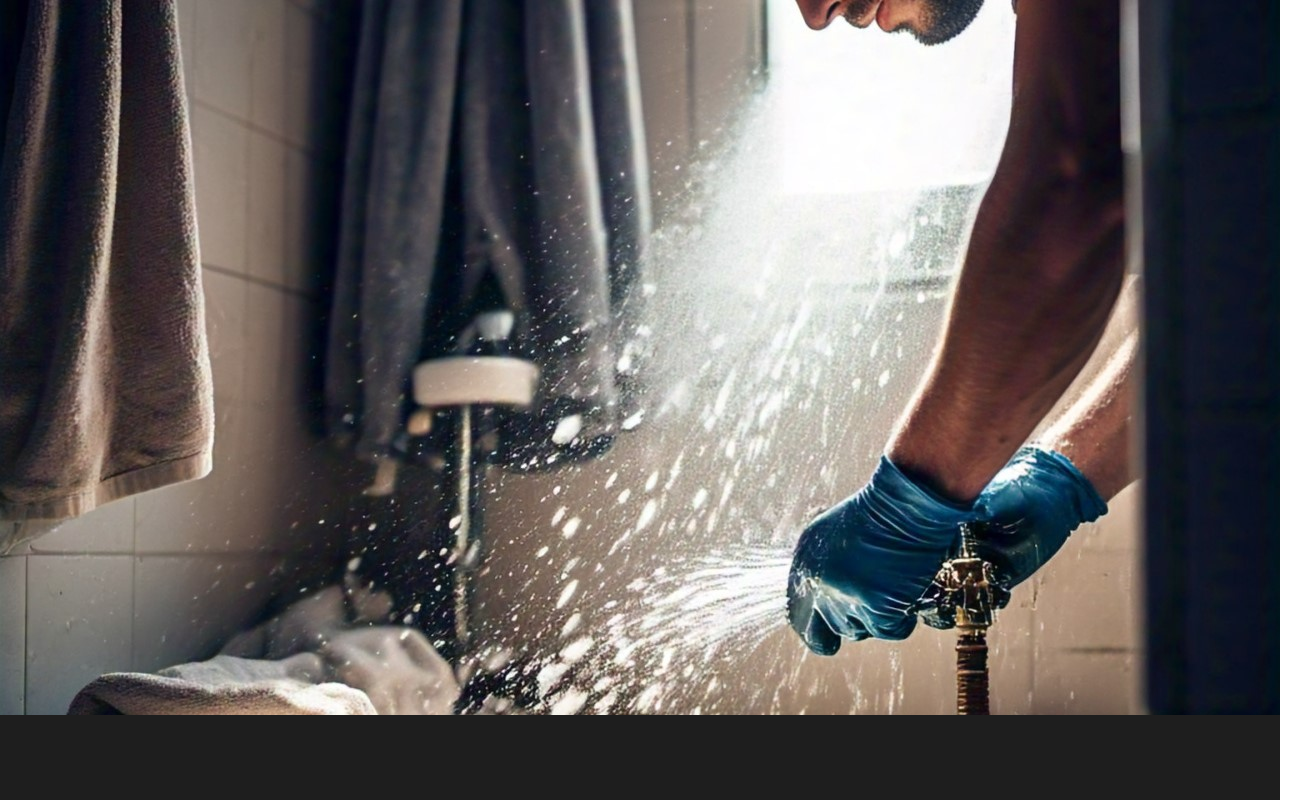
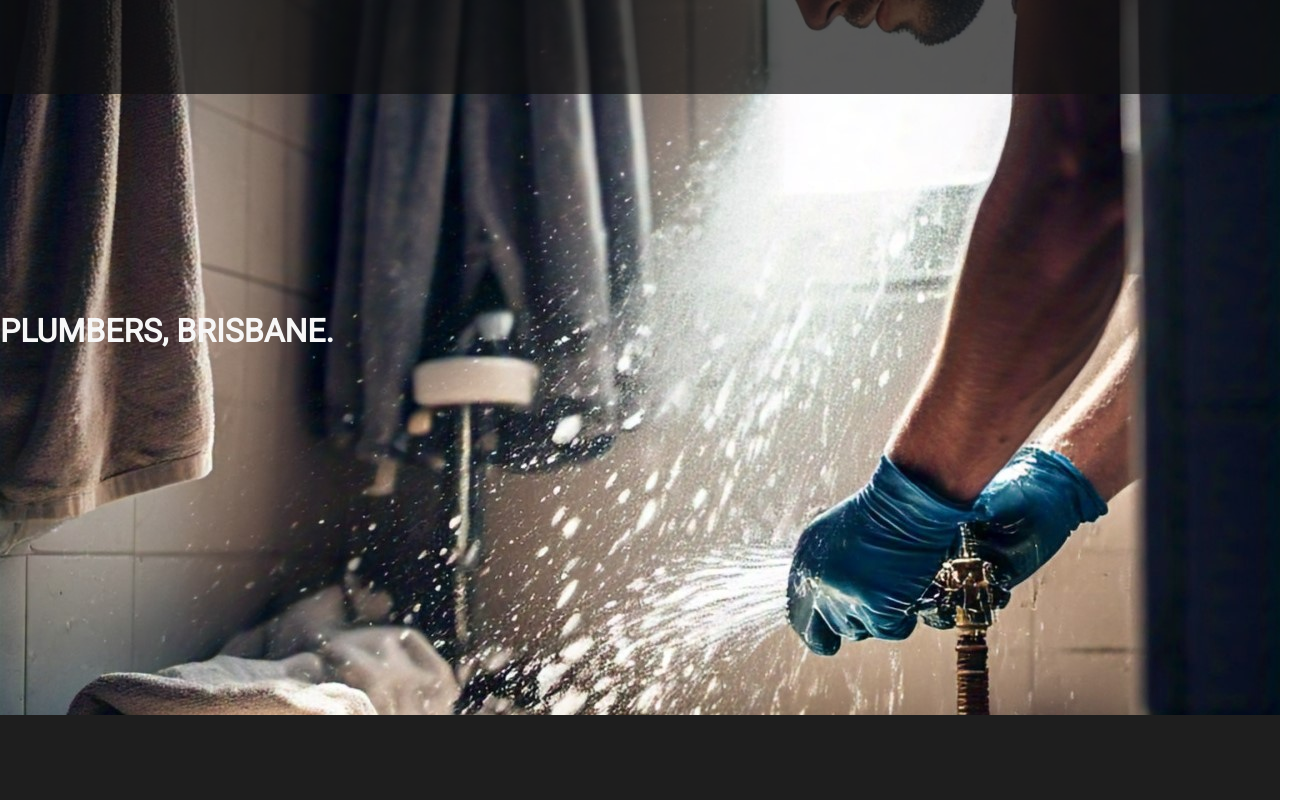
Before and after one commit to persephia-company/raw-plumber-template, a plain HTML site: page index.html in a window 1280 px wide. Shown: the top 800 px of the page, 1312 px wide, since content can reach past the window. Drawn offline with Linux system fonts and the light colour scheme.

Commit message:
Fonts and Placing

```diff
--- a/index.html
+++ b/index.html
@@ -8,11 +8,31 @@
         Plumbers, Brisbane.
     </title>
     <link rel = "stylesheet", href = "styles.css">
+    <link href='http://fonts.googleapis.com/css?family=Roboto'
+    rel='stylesheet' type='text/css'>
+    <style>
+        body {
+            font-family: 'Roboto', sans-serif;
+        }
+    </style>
+
 </head>
 
 <body>
 
     <div class = "title-card">
+
+        <div class = "banner">
+        </div>
+
+        <div class = "title-words-big">
+
+            <div class = "title-words-small">
+                <h1 style = "font-weight: 600; size: 88px; color: #F7F7F7;">PLUMBERS, BRISBANE.</h1>
+            </div>
+
+        </div>
+
     </div>
 
 
--- a/styles.css
+++ b/styles.css
@@ -1,7 +1,29 @@
 
 .title-card {
+    position: relative;
     background-image: url('images/emergency_plumbing_cropped.jpg');
     height : 715px;
+}
+
+.banner {
+    background-color: #101010B2;
+    height : 94px;
+    width : 100%;
+}
+
+.title-words-big{
+    display: grid;
+    position:absolute;
+    bottom: 0;
+    height : 566px;
+    width : 100%;
+}
+
+.title-words-small{
+    display: flex;
+    height : 282px;
+    width : 1312px;
+    margin: auto;
 }
 
 .our-services {
@@ -29,6 +51,7 @@
     height : 717px;
 }
 
+
 body {
       margin : 0;
       padding : 0;
```
